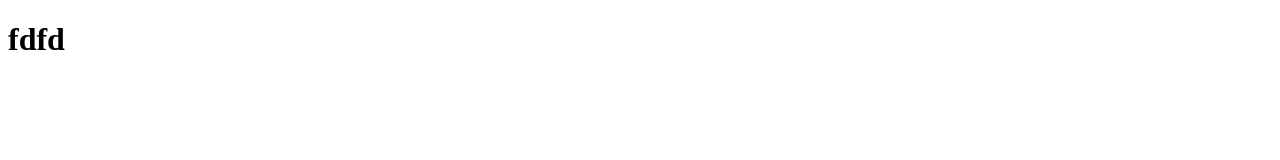
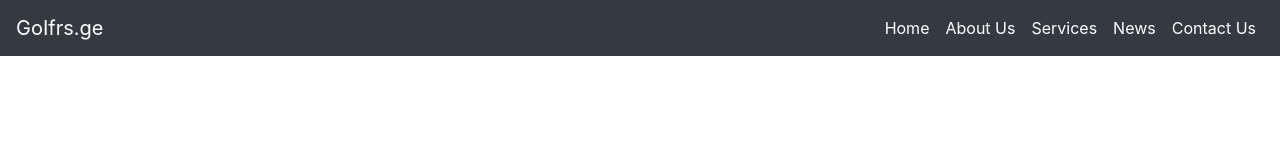
Before and after one commit to DakoMumladze/goifrs.ge, a website: page index.html in a window 1280 px wide. Drawn offline with nearby package versions, Linux system fonts and the light colour scheme; files that its build step writes are made by us from their sources.

Commit message:
index.html

```diff
--- a/index.html
+++ b/index.html
@@ -3,14 +3,41 @@
 <head>
     <meta charset="utf-8" />
     <meta http-equiv="X-UA-Compatible" content="IE=edge">
-    <title>Page Title</title>
+    <title>Goifrs.ge</title>
     <meta name="description" content="ifrs">
     <meta name="keywords" content="ifrs">
     <meta name="viewport" content="width=device-width, initial-scale=1">
-    <link rel="stylesheet" href="css/main.css">
+    <link rel="stylesheet" href="main.css">
 </head>
 <body>
-    <h1>fdfd</h1>
+    <header class="container-fluid">
+        <nav class="navbar navbar-expand-lg navbar-dark bg-dark">
+            <a href="index.html" class="navbar-brand">GoIfrs.ge</a>
+            <button class="navbar-toggler" type="button" data-toggle="collapse" data-target="#navbarSupportedContent" aria-controls="navbarSupportedContent" aria-expanded="false" aria-label="Toggle navigation">
+                <span class="navbar-toggler-icon"></span>
+            </button>
+        <div class="collapse navbar-collapse" id="navbarSupportedContent">
+            <ul class="navbar-nav ml-auto">
+                <li class="nav-item active">
+                    <a href="#" class="nav-link">Home</a>
+                </li>
+                <li class="nav-item active">
+                    <a href="#" class="nav-link">About Us</a>
+                </li>
+                <li class="nav-item active">
+                    <a href="#" class="nav-link">Services</a>
+                </li>
+                <li class="nav-item active">
+                    <a href="#" class="nav-link">News</a>
+                </li>
+                <li class="nav-item active">
+                    <a href="#" class="nav-link">Contact Us</a>
+                </li>
+            </ul>
+        </div>
+        </nav>
+    </header>
+
 
 </body>
 </html>
--- a/main.scss
+++ b/main.scss
@@ -0,0 +1,5 @@
+@import "node_modules/bootstrap/scss/bootstrap";
+.container-fluid{
+    padding-left:0;
+    padding-right:0;
+}
```
Also changed, not shown: main.css, 2 other files.
